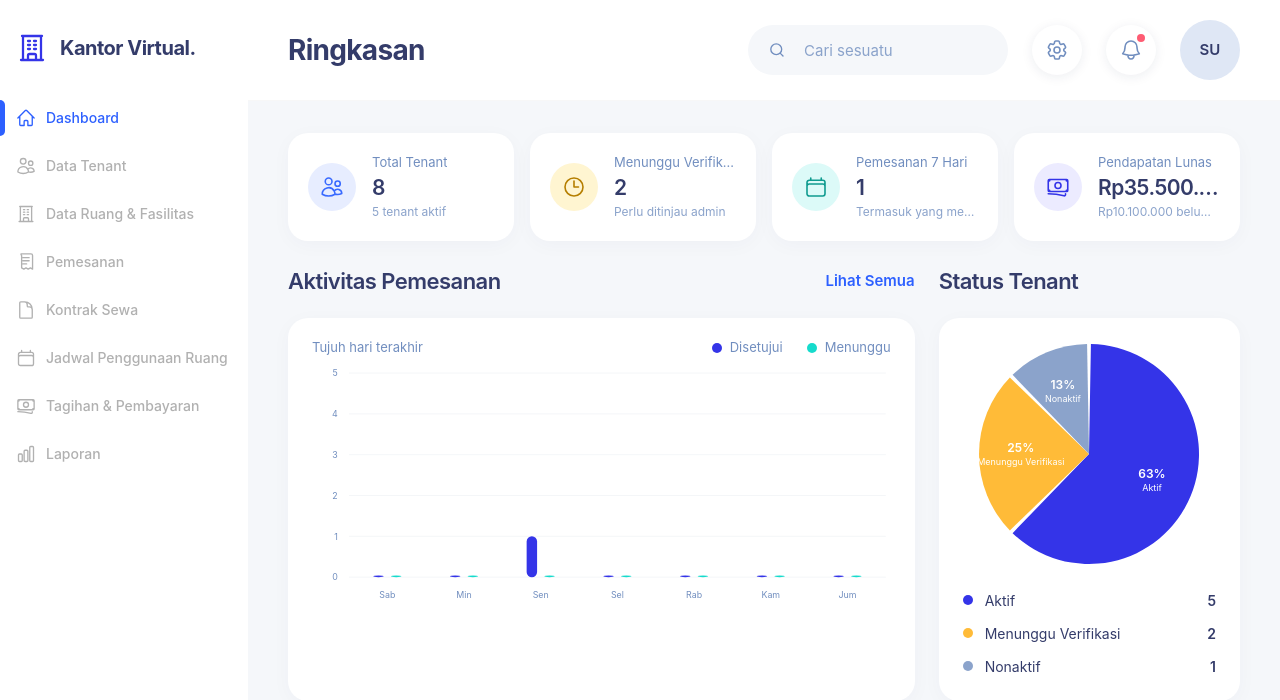
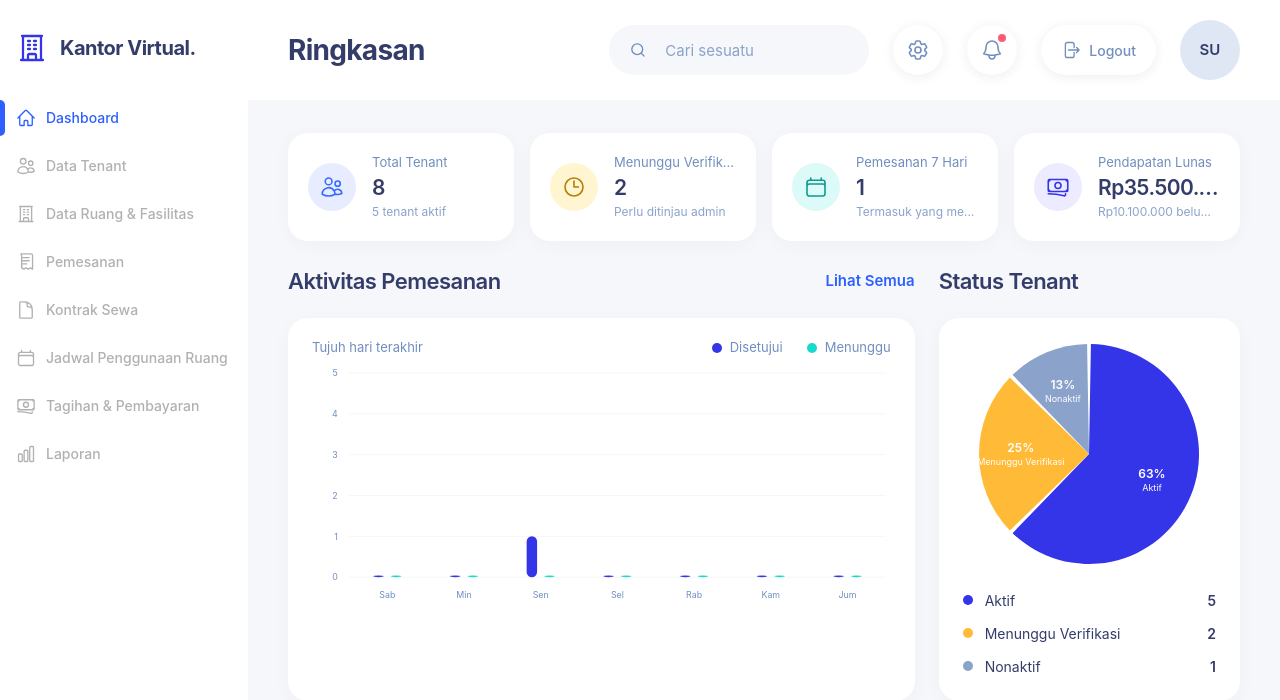
Before and after one commit to hilmiwicak/bnsp-dashboard, a Laravel app: page /dashboard in a window 1280 px wide. Shown: the top 700 px of the page. Run offline with Laravel 12, Linux system fonts and the light colour scheme; the visitor is signed in with stand-in values (Sample User, id 1); data comes from the database, SQL or seed files in the repository; style sheets or scripts are compiled from the project's sources.

Commit message:
fix(auth): make logout reachable for every role
Adds a logout control to the dashboard header, shared by admin, tenant and customer, and pins the sidebar logout so a long menu can no longer push it out of view. Adds tests that every role can log out and that the control renders on each landing page.

```diff
--- a/resources/views/components/dashboard/sidebar.blade.php
+++ b/resources/views/components/dashboard/sidebar.blade.php
@@ -30,7 +30,7 @@
         <span class="truncate text-[20px] font-bold tracking-tight text-dash-ink">Kantor Virtual.</span>
     </div>
 
-    <nav class="flex flex-1 flex-col gap-1 pb-6" aria-label="Navigasi utama">
+    <nav class="flex flex-1 flex-col gap-1 overflow-y-auto pb-6" aria-label="Navigasi utama">
         @foreach ($items as $item)
             <x-dashboard.nav-item
                 :icon="$item['icon']"
@@ -42,7 +42,7 @@
         @endforeach
     </nav>
 
-    <form method="POST" action="{{ route('logout') }}" class="mt-auto border-t border-dash-line/70">
+    <form method="POST" action="{{ route('logout') }}" class="mt-auto shrink-0 border-t border-dash-line/70">
         @csrf
         <x-dashboard.nav-item icon="logout">Logout</x-dashboard.nav-item>
     </form>
--- a/resources/views/components/layouts/dashboard.blade.php
+++ b/resources/views/components/layouts/dashboard.blade.php
@@ -74,6 +74,24 @@
                         <span class="absolute right-[11px] top-[9px] h-2 w-2 rounded-full bg-[#fe5c73] ring-2 ring-white"></span>
                     </button>
 
+                    {{-- Logout selalu terlihat, untuk semua role. --}}
+                    <form method="POST" action="{{ route('logout') }}" class="shrink-0">
+                        @csrf
+
+                        <button
+                            type="submit"
+                            class="flex h-[44px] w-[44px] items-center justify-center gap-2 rounded-full bg-white text-dash-muted shadow-[0_2px_12px_rgba(25,35,80,0.08)] transition hover:text-dash-alert focus:outline-none focus-visible:ring-2 focus-visible:ring-dash-primary/30 sm:h-[50px] sm:w-auto sm:px-5"
+                            aria-label="Logout"
+                            title="Logout"
+                        >
+                            <svg class="h-5 w-5 shrink-0" viewBox="0 0 24 24" fill="none" stroke="currentColor" stroke-width="1.6" aria-hidden="true">
+                                <path stroke-linecap="round" stroke-linejoin="round" d="M15.75 9V5.25A2.25 2.25 0 0 0 13.5 3h-6a2.25 2.25 0 0 0-2.25 2.25v13.5A2.25 2.25 0 0 0 7.5 21h6a2.25 2.25 0 0 0 2.25-2.25V15m3 0 3-3m0 0-3-3m3 3H9" />
+                            </svg>
+
+                            <span class="hidden text-[14px] font-medium sm:inline">Logout</span>
+                        </button>
+                    </form>
+
                     <div class="flex h-[44px] w-[44px] items-center justify-center rounded-full bg-[#dfe7f5] text-[13px] font-semibold text-dash-ink sm:h-[52px] sm:w-[52px] lg:h-[60px] lg:w-[60px] lg:text-[15px]">
                         {{ $initials ?: 'KV' }}
                     </div>
```
Also changed, not shown: tests/Feature/AuthTest.php (+17 -0 lines), tests/Feature/RoleAccessTest.php (+20 -0 lines).
